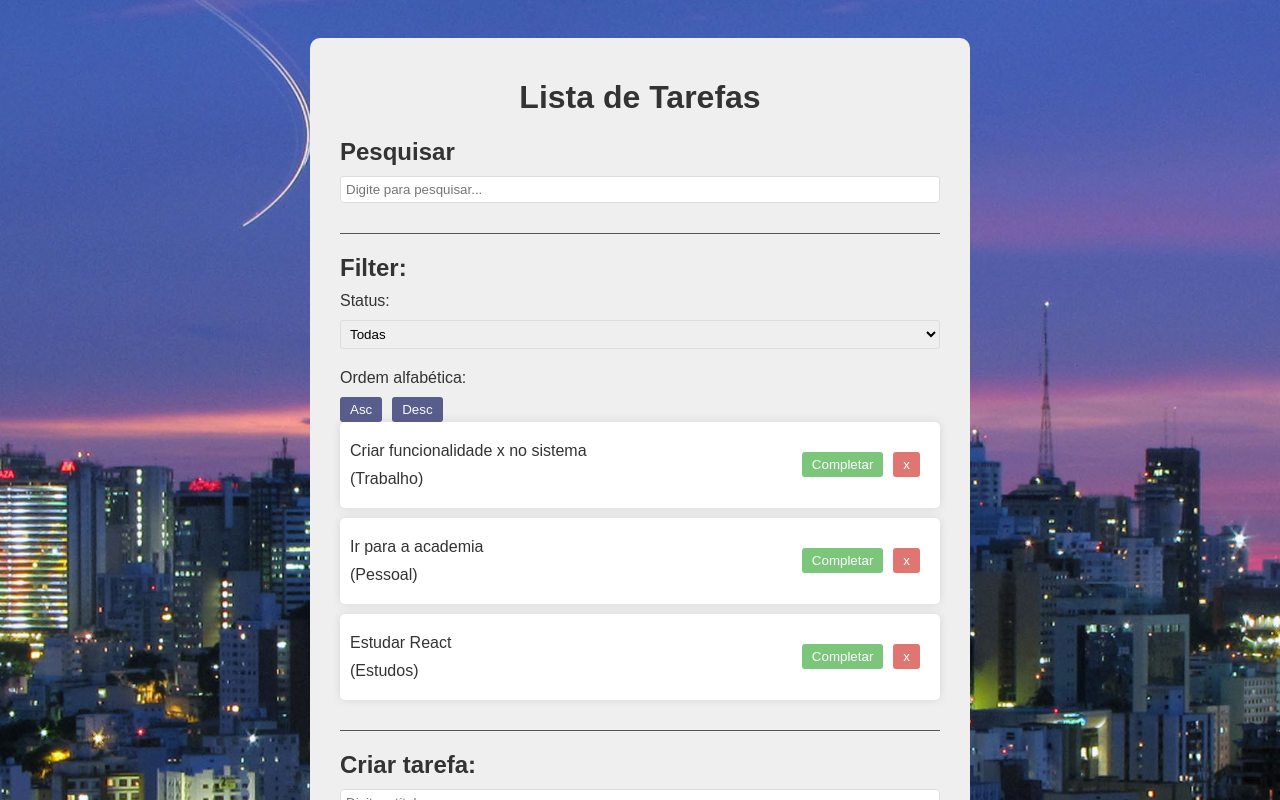
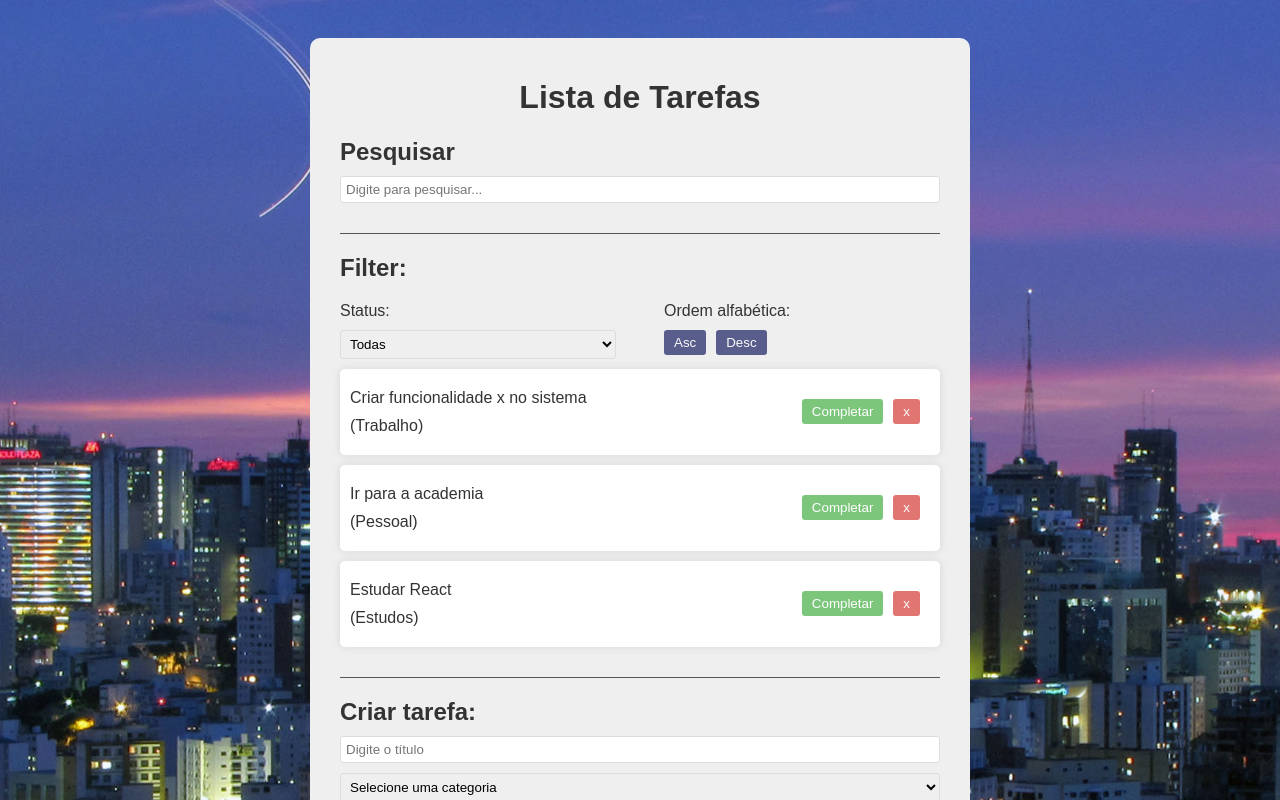
Before and after one commit to Patrikts/todo-react, a React (Vite) app in the folder todo/: page / in a window 1280 px wide. Shown: the top 800 px of the page. Built offline with nearby package versions, Linux system fonts and the light colour scheme.

Commit message:
Update App.css

```diff
--- a/todo/src/App.css
+++ b/todo/src/App.css
@@ -90,3 +90,13 @@ input, select {
   margin-bottom: 20px;
   padding-bottom: 20px;
 }
+
+.filter-options {
+  display: flex;
+  justify-content: space-between;
+  gap: 3rem;
+}
+
+.filter-options div {
+  flex: 1 1 0;
+}
```
